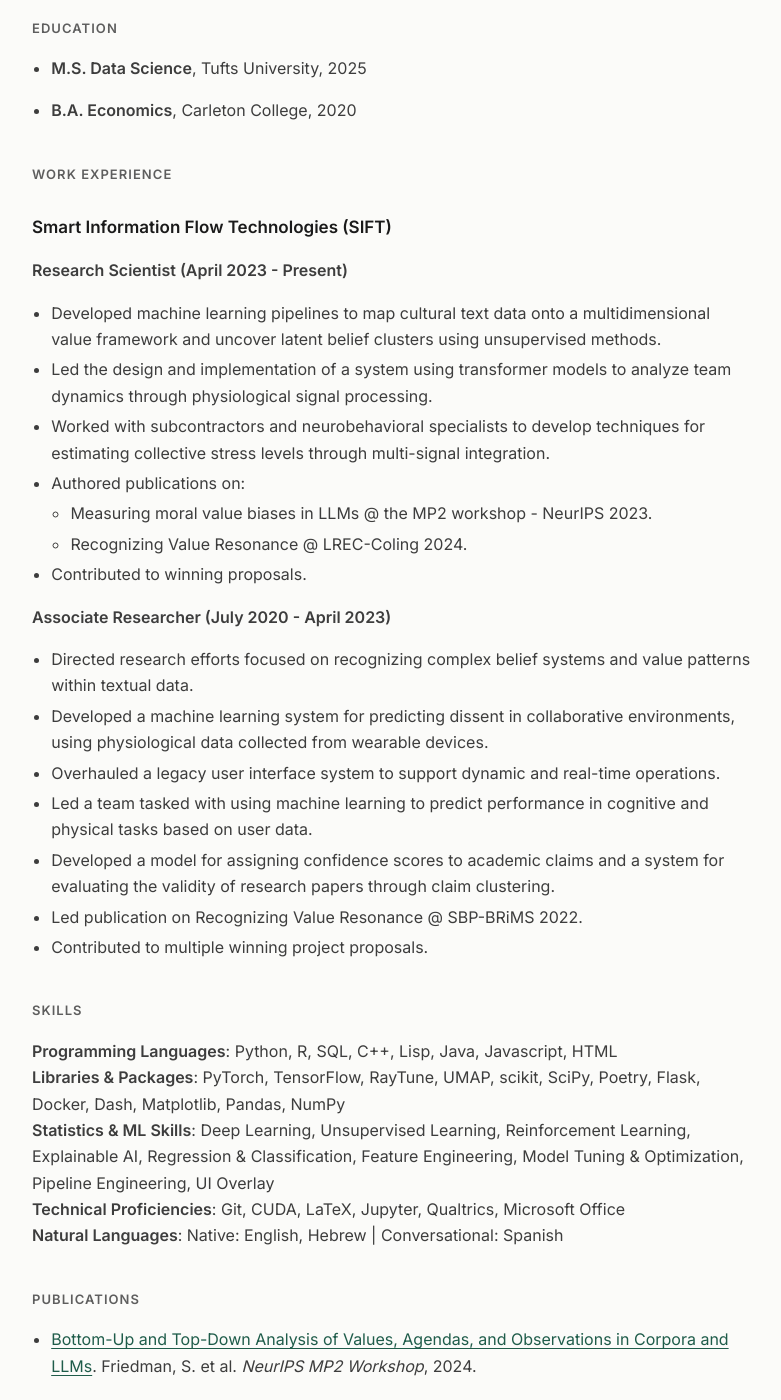
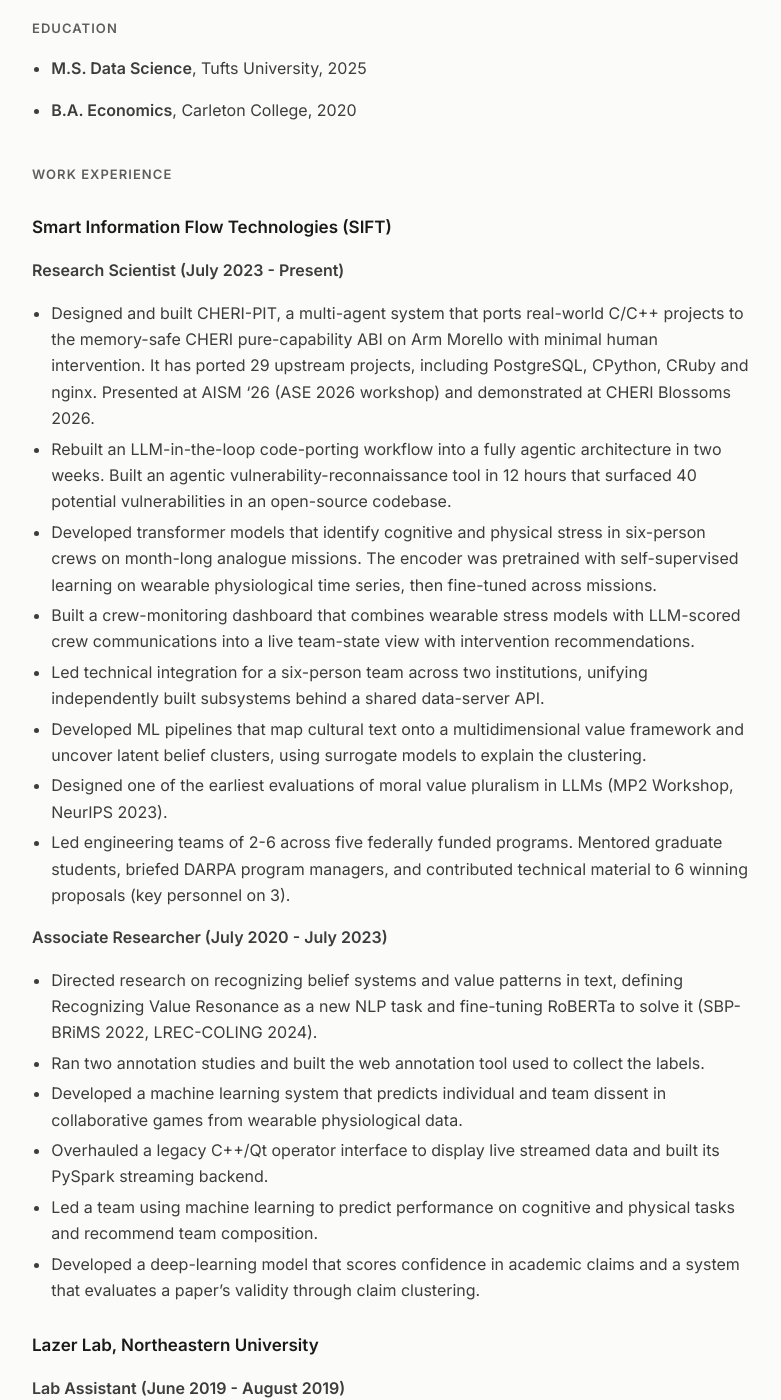
Before and after one commit to benklern/benklern.github.io, a Jekyll site: the page built from _pages/cv.md, in a window 1280 px wide and 1400 px high, scrolled down 238 px. Shown: the whole window, without its empty margins (128-909 px from the left). Built offline with Jekyll 4.4.1, drawn with Linux system fonts in a browser that asks for light colours; some of the changed text lies outside the part shown.

Commit message:
Add CHERI-PIT paper and refresh About and CV
- Publish "Agentic Software Porting: Lessons from the CHERI-PIT" (AISM '26),
  featured in Selected work, with Figure 1 (CC BY 4.0)
- Rewrite hero statement, site description and About section
- Update CV: correct start date, add CHERI-PIT and recent work, skills, awards
- Footer links to email instead of showing the address

Co-Authored-By: Claude Opus 5.5 <noreply@anthropic.com>

```diff
--- a/_config.yml
+++ b/_config.yml
@@ -1,6 +1,6 @@
 # Site settings
 title: "Noam Benkler"
-description: "AI research scientist building AI that understands people: NLP for the values in text, signal processing for team dynamics, and agent orchestration."
+description: "AI research scientist working across LLM evaluation, machine learning on wearable physiological data, and multi-agent systems."
 url: "https://benklern.github.io"
 baseurl: ""
 locale: "en-US"
@@ -16,7 +16,7 @@ author:
   location: "Burlington, VT"
   email: "nbenkler@sift.net"
   photo: "/images/profile.jpg"
-  statement: "I build AI that understands people: NLP that surfaces the values hidden in text, signal processing that reads how teams work together, and agent orchestration that puts it all to work."
+  statement: "I build AI that understands people and does real work: NLP that surfaces the values in text, transformer models that read stress from wearable signals, and multi-agent systems that port real-world code."
   googlescholar: "https://scholar.google.com/citations?user=mup4_VAAAAAJ"
   semantic: "https://www.semanticscholar.org/author/Noam-Benkler/2139850598"
   orcid: "https://orcid.org/0009-0002-7927-6482"
--- a/_includes/site-footer.html
+++ b/_includes/site-footer.html
@@ -1,5 +1,5 @@
 <footer class="footer">
-  <p class="footer__hello">Say hello: <a href="mailto:{{ site.author.email }}">{{ site.author.email }}</a></p>
+  <p class="footer__hello"><a href="mailto:{{ site.author.email }}">Say hello →</a></p>
   <div class="footer__links">
     <a href="{{ site.author.googlescholar }}">Scholar</a>
     <a href="{{ site.author.semantic }}">Semantic Scholar</a>
--- a/_pages/cv.md
+++ b/_pages/cv.md
@@ -14,32 +14,39 @@ redirect_from:
 ## Work experience
 
 ### Smart Information Flow Technologies (SIFT)
-**Research Scientist (April 2023 - Present)**
+**Research Scientist (July 2023 - Present)**
 
-- Developed machine learning pipelines to map cultural text data onto a multidimensional value framework and uncover latent belief clusters using unsupervised methods.
-- Led the design and implementation of a system using transformer models to analyze team dynamics through physiological signal processing.
-- Worked with subcontractors and neurobehavioral specialists to develop techniques for estimating collective stress levels through multi-signal integration.
-- Authored publications on:
-  - Measuring moral value biases in LLMs @ the MP2 workshop - NeurIPS 2023.
-  - Recognizing Value Resonance @ LREC-Coling 2024.
-- Contributed to winning proposals.
+- Designed and built CHERI-PIT, a multi-agent system that ports real-world C/C++ projects to the memory-safe CHERI pure-capability ABI on Arm Morello with minimal human intervention. It has ported 29 upstream projects, including PostgreSQL, CPython, CRuby and nginx. Presented at AISM '26 (ASE 2026 workshop) and demonstrated at CHERI Blossoms 2026.
+- Rebuilt an LLM-in-the-loop code-porting workflow into a fully agentic architecture in two weeks. Built an agentic vulnerability-reconnaissance tool in 12 hours that surfaced 40 potential vulnerabilities in an open-source codebase.
+- Developed transformer models that identify cognitive and physical stress in six-person crews on month-long analogue missions. The encoder was pretrained with self-supervised learning on wearable physiological time series, then fine-tuned across missions.
+- Built a crew-monitoring dashboard that combines wearable stress models with LLM-scored crew communications into a live team-state view with intervention recommendations.
+- Led technical integration for a six-person team across two institutions, unifying independently built subsystems behind a shared data-server API.
+- Developed ML pipelines that map cultural text onto a multidimensional value framework and uncover latent belief clusters, using surrogate models to explain the clustering.
+- Designed one of the earliest evaluations of moral value pluralism in LLMs (MP2 Workshop, NeurIPS 2023).
+- Led engineering teams of 2-6 across five federally funded programs. Mentored graduate students, briefed DARPA program managers, and contributed technical material to 6 winning proposals (key personnel on 3).
 
-**Associate Researcher (July 2020 - April 2023)**
+**Associate Researcher (July 2020 - July 2023)**
 
-- Directed research efforts focused on recognizing complex belief systems and value patterns within textual data.
-- Developed a machine learning system for predicting dissent in collaborative environments, using physiological data collected from wearable devices.
-- Overhauled a legacy user interface system to support dynamic and real-time operations.
-- Led a team tasked with using machine learning to predict performance in cognitive and physical tasks based on user data.
-- Developed a model for assigning confidence scores to academic claims and a system for evaluating the validity of research papers through claim clustering.
-- Led publication on Recognizing Value Resonance @ SBP-BRiMS 2022.
-- Contributed to multiple winning project proposals.
+- Directed research on recognizing belief systems and value patterns in text, defining Recognizing Value Resonance as a new NLP task and fine-tuning RoBERTa to solve it (SBP-BRiMS 2022, LREC-COLING 2024).
+- Ran two annotation studies and built the web annotation tool used to collect the labels.
+- Developed a machine learning system that predicts individual and team dissent in collaborative games from wearable physiological data.
+- Overhauled a legacy C++/Qt operator interface to display live streamed data and built its PySpark streaming backend.
+- Led a team using machine learning to predict performance on cognitive and physical tasks and recommend team composition.
+- Developed a deep-learning model that scores confidence in academic claims and a system that evaluates a paper's validity through claim clustering.
+
+### Lazer Lab, Northeastern University
+**Lab Assistant (June 2019 - August 2019)**
+
+- Analyzed large-scale Twitter data in PySpark, used BERT to classify engagement with news articles, and refined a model predicting websites' risk of spreading fake news.
 
 ## Skills
-**Programming Languages**: Python, R, SQL, C++, Lisp, Java, Javascript, HTML
-**Libraries & Packages**: PyTorch, TensorFlow, RayTune, UMAP, scikit, SciPy, Poetry, Flask, Docker, Dash, Matplotlib, Pandas, NumPy
-**Statistics & ML Skills**: Deep Learning, Unsupervised Learning, Reinforcement Learning, Explainable AI, Regression & Classification, Feature Engineering, Model Tuning & Optimization, Pipeline Engineering, UI Overlay
-**Technical Proficiencies**: Git, CUDA, LaTeX, Jupyter, Qualtrics, Microsoft Office
-**Natural Languages**: Native: English, Hebrew | Conversational: Spanish
+**Languages**: Python (advanced); SQL, Bash; C/C++, R, Java, JavaScript, TypeScript, Common Lisp
+**ML**: PyTorch, Hugging Face (Transformers, PEFT), TensorFlow, scikit-learn, XGBoost, Ray Tune, UMAP
+**Training**: self-supervised pretraining of time-series transformers, LoRA/QLoRA, multi-GPU data-parallel training
+**LLMs & agents**: multi-agent orchestration, supervisor/worker architectures, Claude Code, LangGraph, DSPy, MCP, RAG
+**Signals**: EDA, BVP/HR/HRV, accelerometry, skin temperature (Empatica E4, Oura); NeuroKit2, FLIRT
+**Data & deployment**: PySpark, PostgreSQL, MongoDB, Neo4j, Docker, FastAPI, GitLab CI, Weights & Biases
+**Spoken**: English, Hebrew (native); Spanish (conversational)
 
 ## Publications
 {% assign pubs = site.publications | sort: "date" | reverse %}{% for pub in pubs %}
@@ -50,9 +57,9 @@ redirect_from:
 
 
 ## Awards & Honors
+- Technical Hat Trick, Smart Information Flow Technologies, 2026 (award created after peer nominations for three or more major technical contributions in one year)
+- Team Achievement Award, Smart Information Flow Technologies, 2026, 2022, 2021
+- Individual Contribution Award, Smart Information Flow Technologies, 2025, 2022
 - Technical Achievement Award, Smart Information Flow Technologies, 2024
-- Individual Performance Award, Smart Information Flow Technologies, 2022
-- Team Performance Award, Smart Information Flow Technologies, 2022
-- Team Performance Award, Smart Information Flow Technologies, 2021
 - 1st Place Senior Thesis, Minnesota Economic Association, 2020
 - Academic Distinction on Senior Thesis, Carleton College, 2020
--- a/index.html
+++ b/index.html
@@ -84,7 +84,8 @@ redirect_from:
 <section id="about" class="section about">
   <h2 class="section__label">About</h2>
   <div class="about__body">
-    <p class="about__lead">I've been a research scientist at <a href="{{ site.author.employer_url }}">Smart Information Flow Technologies</a> since 2020, working across computational anthropology, LLM evaluation and physiological signals for team cohesion.</p>
+    <p class="about__lead">I'm a research scientist at <a href="{{ site.author.employer_url }}">Smart Information Flow Technologies</a> (SIFT), where I've worked on DARPA-funded research programs since 2020. My work sits where three fields rarely meet: language models and how we evaluate them, machine learning on wearable physiological data, and multi-agent systems that do real work.</p>
+    <p>Lately that has meant leading the engineering behind CHERI-PIT, a multi-agent system that ports real-world C/C++ to memory-safe CHERI hardware with minimal human intervention. It has also meant pretraining transformer encoders on wearable signals to track stress in six-person crews on month-long analogue missions. Earlier, I defined Recognizing Value Resonance as a new NLP task and used it in one of the earliest evaluations of moral value pluralism in LLMs. What ties it together is turning open questions into well-posed tasks, then building the systems that answer them on real data.</p>
     <p>When I'm not working, I'm hiking Vermont's Green Mountains or having remarkably one-sided conversations with my dog Alfred, mostly about tennis balls.</p>
     <dl class="edu">
       {% for e in site.data.education %}
```
Also changed, not shown: _publications/2026-10-08-lessons-from-the-cheri-pit.md (added, +19 -0 lines), _publications/lessons-from-the-cheri-pit.md (deleted, +0 -20 lines), images/pubs/cheri-pit-pipeline.png (added).
